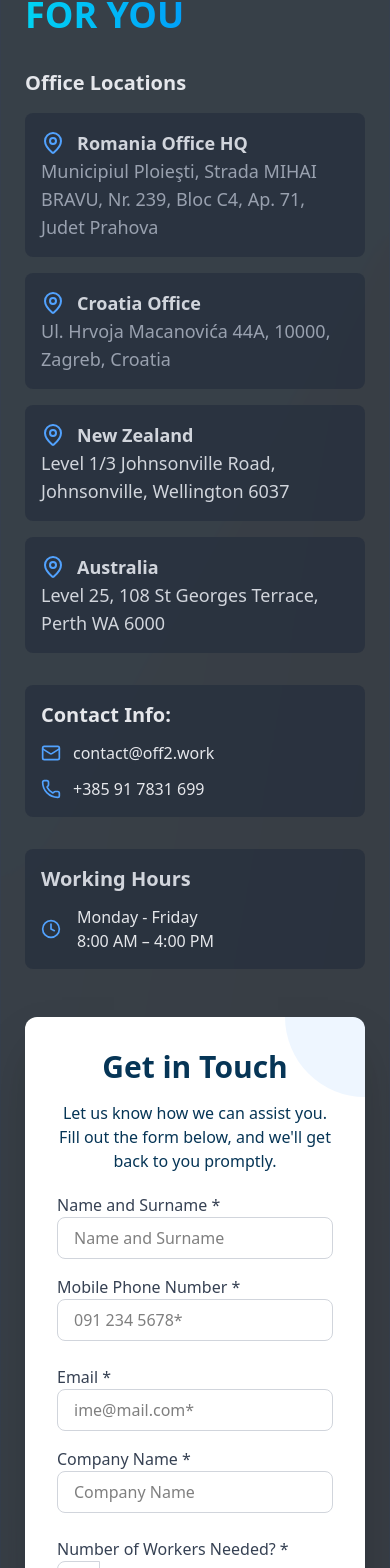
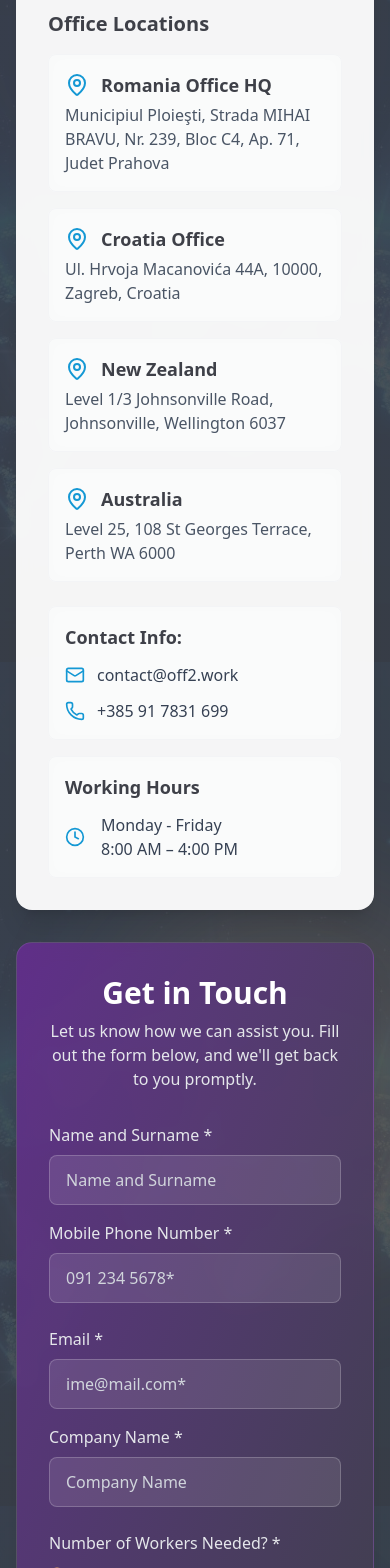
Before and after one commit to Ababil-Group/Off2Work, a React (Vite) app: page /areas-of-work in a window 390 px wide. Shown: the part 6811-8379 px from the top of the page. Built offline with nearby package versions, Linux system fonts and the light colour scheme; no server answers.

Commit message:
update new contact commit

```diff
--- a/src/App.jsx
+++ b/src/App.jsx
@@ -109,14 +109,14 @@ function App() {
       {showScrollButton && (
         <motion.button
           onClick={scrollToTop}
-          className="fixed bottom-8 right-8 text-white p-2 cursor-pointer border-2 border-[#6A3494] rounded-md shadow-lg hover:bg-primary-dark transition-colors z-50"
+          className="fixed bottom-8 right-8 text-red-600 p-2 cursor-pointer rounded-md shadow-lg hover:bg-primary-dark transition-colors z-50"
           initial={{ opacity: 0 }}
           animate={{ opacity: 1 }}
           exit={{ opacity: 0 }}
           whileHover={{ scale: 1.1 }}
           whileTap={{ scale: 0.9 }}
         >
-          <FaArrowUp className="animate-pulse size-6 text-gray-950" />
+          <FaArrowUp className="size-6 text-white" />
         </motion.button>
       )}
     </>
--- a/src/components/Navber.jsx
+++ b/src/components/Navber.jsx
@@ -189,7 +189,7 @@ const Navbar = () => {
                     {item.children ? (
                       <>
                         <div className="hidden lg:block relative group">
-                          <div className="flex items-center font-medium space-x-1 py-2 text-[#0f2a47] hover:text-[#0f2a47] cursor-pointer">
+                          <div className="flex items-center text-lg font-medium space-x-1 py-2 text-[#0f2a47] hover:text-[#0f2a47] cursor-pointer">
                             <span>{item.title}</span>
                             <ChevronDown className="h-4 w-4" />
                           </div>
@@ -256,7 +256,7 @@ const Navbar = () => {
                     ) : (
                       <Link
                         to={item.href}
-                        className={`block py-2 text-[#0f2a47] hover:text-[#222e3b] font-medium ${
+                        className={`block py-2 text-[#0f2a47] text-lg hover:text-[#222e3b] font-medium ${
                           currentPath === item.href
                             ? "font-bold border-b-2 border-t-2 border-[#0f2a47]"
                             : "hover:border-b-2 hover:border-t-2 hover:border-[#222e3b]"
--- a/src/pages/home/ContactSection.jsx
+++ b/src/pages/home/ContactSection.jsx
@@ -4,7 +4,7 @@ import { Link } from "react-router-dom";
 import { motion } from "framer-motion";
 import { fadeIn, staggerContainer, textVariant } from "./staggerContainer";
 import { useTranslation } from "react-i18next";
-import { FaPhone } from "react-icons/fa6";
+import contactImage from "../../assets/contactimage.jpg";
 
 const ContactSection = () => {
   const [workerCount, setWorkerCount] = useState(1);
@@ -13,148 +13,142 @@ const ContactSection = () => {
   return (
     <section
       id="get-in-touch"
-      className="bg-black bg-gradient-to-br from-[#063556] to-gray-900 overflow-hidden"
-    >
-      <div
+      className="relative overflow-hidden"
       style={{
-          backgroundImage: "url('/images/download.svg')",
+        backgroundImage: `linear-gradient(rgba(62, 64, 72, 0.9), rgba(62, 64, 72, 0.9)), url(${contactImage})`,
         backgroundSize: "cover",
         backgroundPosition: "center",
-          backgroundRepeat: "no-repeat",
+        backgroundAttachment: "fixed",
       }}
-        className="h-auto flex justify-center items-center py-16"
     >
+      {/* Decorative elements */}
+      <div className="absolute top-0 left-0 w-full h-full overflow-hidden z-0">
+        <div className="absolute top-20 left-10 w-64 h-64 bg-[#652D90]/10 rounded-full filter blur-3xl"></div>
+        <div className="absolute bottom-20 right-10 w-64 h-64 bg-[#1498D4]/10 rounded-full filter blur-3xl"></div>
+        <div className="absolute top-1/2 left-1/4 w-96 h-96 bg-[#F5AD59]/10 rounded-full filter blur-3xl"></div>
+      </div>
+
+      <div className="max-w-7xl mx-auto px-4 sm:px-6 lg:px-8 py-16 relative z-10">
         <motion.div
           variants={staggerContainer}
           initial="hidden"
           whileInView="show"
-          viewport={{ once: false, amount: 0.25 }}
-          className="max-w-7xl mx-auto bg-[#3E4247]/90 backdrop-blur-sm rounded-2xl px-6 md:px-20 mb-12 py-16 grid md:grid-cols-2 gap-12 shadow-2xl border border-gray-700/50"
+          viewport={{ once: true, amount: 0.25 }}
+          className="grid md:grid-cols-2 gap-8 lg:gap-12"
         >
+          {/* Left Column - Contact Info */}
           <motion.div
             variants={fadeIn("right", "tween", 0.2, 1)}
-            className="text-gray-200 space-y-8"
+            className="bg-white/95 backdrop-blur-sm rounded-2xl p-8 shadow-xl"
           >
             <motion.h2
               variants={textVariant(0.1)}
-              className="text-4xl font-bold leading-tight uppercase bg-clip-text text-transparent bg-gradient-to-r from-cyan-400 to-blue-600"
+              className="text-3xl font-bold text-[#652D90] mb-6"
             >
               {t("contact.homelocationh")}
             </motion.h2>
 
-            <div className="flex flex-col space-y-4">
-              <p className="font-bold text-xl">{t("contact.officel")}</p>
+            <div className="space-y-6">
+              <div>
+                <h3 className="text-xl font-semibold text-[#3E4048] mb-4">
+                  {t("contact.officel")}
+                </h3>
                 <div className="space-y-4">
+                  {[
+                    {
+                      title: "Romania Office HQ",
+                      address:
+                        "Municipiul Ploieşti, Strada MIHAI BRAVU, Nr. 239, Bloc C4, Ap. 71, Judet Prahova",
+                    },
+                    {
+                      title: "Croatia Office",
+                      address:
+                        "Ul. Hrvoja Macanovića 44A, 10000, Zagreb, Croatia",
+                    },
+                    {
+                      title: "New Zealand",
+                      address:
+                        "Level 1/3 Johnsonville Road, Johnsonville, Wellington 6037",
+                    },
+                    {
+                      title: "Australia",
+                      address:
+                        "Level 25, 108 St Georges Terrace, Perth WA 6000",
+                    },
+                  ].map((location, index) => (
                     <motion.div
-                  whileHover={{ scale: 1.02 }}
-                  className="p-4 rounded-lg bg-gray-800/50 hover:bg-gray-800/70 transition-all duration-300"
+                      key={index}
+                      whileHover={{ x: 5 }}
+                      className="p-4 rounded-lg bg-gray-50/80 border border-gray-100 backdrop-blur-sm"
                     >
-                  <p className="text-lg font-bold text-gray-300 flex items-center gap-3">
-                    <span className="text-blue-400">
+                      <p className="text-lg font-semibold text-[#3E4048] flex items-center gap-3">
+                        <span className="text-[#1498D4]">
                           <MapPin />
                         </span>
-                    Romania Office HQ
+                        {location.title}
                       </p>
-                  <Link href={""} className="text-lg text-gray-400 ">
-                    Municipiul Ploieşti, Strada MIHAI BRAVU, Nr. 239, Bloc C4,
-                    Ap. 71, Judet Prahova
-                  </Link>
+                      <p className="text-gray-600 mt-1">{location.address}</p>
                     </motion.div>
-                <motion.div
-                  whileHover={{ scale: 1.02 }}
-                  className="p-4 rounded-lg bg-gray-800/50 hover:bg-gray-800/70 transition-all duration-300"
-                >
-                  <p className="text-lg font-bold text-gray-300 flex items-center gap-3">
-                    <span className="text-blue-400">
-                      <MapPin />
-                    </span>
-                    Croatia Office
-                  </p>
-                  <Link href={""} className="text-lg text-gray-400 ">
-                    Ul. Hrvoja Macanovića 44A, 10000, Zagreb, Croatia
-                  </Link>
-                </motion.div>
-
-                <motion.div
-                  whileHover={{ scale: 1.02 }}
-                  className="p-4 rounded-lg bg-gray-800/50 hover:bg-gray-800/70 transition-all duration-300"
-                >
-                  <p className="text-lg text-gray-300 font-bold flex items-center gap-3">
-                    <span className="text-blue-400">
-                      <MapPin />
-                    </span>
-                    New Zealand
-                  </p>
-                  <Link href={""} className="text-lg text-gray-300 ">
-                    Level 1/3 Johnsonville Road, Johnsonville, Wellington 6037
-                  </Link>
-                </motion.div>
-
-                <motion.div
-                  whileHover={{ scale: 1.02 }}
-                  className="p-4 rounded-lg bg-gray-800/50 hover:bg-gray-800/70 transition-all duration-300"
-                >
-                  <p className="text-lg text-gray-300 font-bold flex items-center gap-3">
-                    <span className="text-blue-400">
-                      <MapPin />
-                    </span>
-                    Australia
-                  </p>
-                  <Link href={""} className="text-lg text-gray-300 ">
-                    Level 25, 108 St Georges Terrace, Perth WA 6000
-                  </Link>
-                </motion.div>
+                  ))}
                 </div>
               </div>
 
+              <div className="space-y-4">
                 <motion.div
-              whileHover={{ scale: 1.01 }}
-              className="p-4 rounded-lg bg-gray-800/50"
+                  whileHover={{ x: 5 }}
+                  className="p-4 rounded-lg bg-gray-50/80 border border-gray-100 backdrop-blur-sm"
                 >
-              <p className="font-semibold text-xl mb-3">Contact Info:</p>
+                  <h4 className="font-semibold text-lg text-[#3E4048] mb-3">
+                    Contact Info:
+                  </h4>
                   <div className="space-y-3">
-                <p className="flex items-center gap-3 text-gray-200 hover:text-blue-400 transition-colors">
-                  <Mail className="w-5 h-5 text-blue-400" />
+                    <a
+                      href="mailto:contact@off2.work"
+                      className="flex items-center gap-3 text-gray-700 hover:text-[#652D90] transition-colors"
+                    >
+                      <Mail className="w-5 h-5 text-[#1498D4]" />
                       contact@off2.work
-                </p>
-                <p className="flex items-center gap-3 text-gray-200 hover:text-blue-400 transition-colors">
-                  <Phone className="w-5 h-5 text-blue-400" />
+                    </a>
+                    <a
+                      href="tel:+385917831699"
+                      className="flex items-center gap-3 text-gray-700 hover:text-[#652D90] transition-colors"
+                    >
+                      <Phone className="w-5 h-5 text-[#1498D4]" />
                       +385 91 7831 699
-                </p>
+                    </a>
                   </div>
                 </motion.div>
 
                 <motion.div
-              whileHover={{ scale: 1.01 }}
-              className="p-4 rounded-lg bg-gray-800/50"
+                  whileHover={{ x: 5 }}
+                  className="p-4 rounded-lg bg-gray-50/80 border border-gray-100 backdrop-blur-sm"
                 >
-              <p className="font-semibold text-gray-300 text-xl mb-3">
+                  <h4 className="font-semibold text-lg text-[#3E4048] mb-3">
                     Working Hours
-              </p>
-              <div className="flex items-center gap-4 text-gray-200">
-                <Clock className="w-5 h-5 text-blue-400" />
+                  </h4>
+                  <div className="flex items-center gap-4 text-gray-700">
+                    <Clock className="w-5 h-5 text-[#1498D4]" />
                     <div>
                       <p>Monday - Friday</p>
                       <p>8:00 AM – 4:00 PM</p>
                     </div>
                   </div>
                 </motion.div>
+              </div>
+            </div>
           </motion.div>
 
+          {/* Right Column - Contact Form */}
           <motion.div
             variants={fadeIn("left", "tween", 0.2, 1)}
-            className="bg-white rounded-xl p-8 shadow-2xl relative overflow-hidden"
+            className="bg-gradient-to-br md:flex flex-col items-center justify-center from-[#652D90]/90 to-[#3E4048]/90 backdrop-blur-sm rounded-2xl p-8 shadow-xl text-white border border-white/10"
           >
-            <div className="absolute -top-20 -right-20 w-40 h-40 bg-blue-400/10 rounded-full"></div>
-            <div className="absolute -bottom-10 -left-10 w-32 h-32 bg-blue-600/10 rounded-full"></div>
-
-            <div className="relative z-10">
-              <div className="flex flex-col items-center justify-center space-y-4 mb-5">
+            <div className="mb-8 text-center">
               <motion.h2
                 initial={{ opacity: 0, y: 20 }}
                 animate={{ opacity: 1, y: 0 }}
                 transition={{ duration: 0.5 }}
-                  className="text-[#063556] text-3xl font-bold"
+                className="text-3xl font-bold mb-2"
               >
                 {t("contact.contactget")}
               </motion.h2>
@@ -162,7 +156,7 @@ const ContactSection = () => {
                 initial={{ opacity: 0, y: 20 }}
                 animate={{ opacity: 1, y: 0 }}
                 transition={{ duration: 0.5, delay: 0.1 }}
-                  className="text-center font-medium text-[#063556]"
+                className="text-gray-200"
               >
                 {t("contact.hometouch")}
               </motion.p>
@@ -176,7 +170,6 @@ const ContactSection = () => {
               transition={{ duration: 0.5, delay: 0.2 }}
               className="space-y-6"
             >
-                {/* Hidden inputs (optional) */}
               <input type="hidden" name="_captcha" value="false" />
               <input
                 type="hidden"
@@ -186,7 +179,7 @@ const ContactSection = () => {
 
               <div className="grid md:grid-cols-2 gap-4">
                 <div className="space-y-2">
-                    <label htmlFor="fullName" className="text-gray-700">
+                  <label htmlFor="fullName" className="block text-gray-200">
                     {t("contact.name")} *
                   </label>
                   <input
@@ -194,11 +187,11 @@ const ContactSection = () => {
                     name="name"
                     placeholder={t("contact.name")}
                     required
-                      className="w-full px-4 py-2 border border-gray-300 rounded-lg focus:ring-2 focus:ring-blue-500 focus:border-blue-500 outline-none transition-all"
+                    className="w-full px-4 py-3 bg-white/10 border border-white/20 rounded-lg focus:ring-2 focus:ring-[#F5AD59] focus:border-[#F5AD59] outline-none transition-all placeholder-gray-300"
                   />
                 </div>
                 <div className="space-y-2">
-                    <label htmlFor="mobile" className="text-gray-700">
+                  <label htmlFor="mobile" className="block text-gray-200">
                     {t("contact.phone")} *
                   </label>
                   <input
@@ -207,14 +200,14 @@ const ContactSection = () => {
                     placeholder="091 234 5678*"
                     type="tel"
                     required
-                      className="w-full px-4 py-2 border border-gray-300 rounded-lg focus:ring-2 focus:ring-blue-500 focus:border-blue-500 outline-none transition-all"
+                    className="w-full px-4 py-3 bg-white/10 border border-white/20 rounded-lg focus:ring-2 focus:ring-[#F5AD59] focus:border-[#F5AD59] outline-none transition-all placeholder-gray-300"
                   />
                 </div>
               </div>
 
               <div className="grid md:grid-cols-2 gap-4">
                 <div className="space-y-2">
-                    <label htmlFor="email" className="text-gray-700">
+                  <label htmlFor="email" className="block text-gray-200">
                     {t("contact.email")}*
                   </label>
                   <input
@@ -223,11 +216,11 @@ const ContactSection = () => {
                     placeholder="ime@mail.com*"
                     type="email"
                     required
-                      className="w-full px-4 py-2 border border-gray-300 rounded-lg focus:ring-2 focus:ring-blue-500 focus:border-blue-500 outline-none transition-all"
+                    className="w-full px-4 py-3 bg-white/10 border border-white/20 rounded-lg focus:ring-2 focus:ring-[#F5AD59] focus:border-[#F5AD59] outline-none transition-all placeholder-gray-300"
                   />
                 </div>
                 <div className="space-y-2">
-                    <label htmlFor="company" className="text-gray-700">
+                  <label htmlFor="company" className="block text-gray-200">
                     {t("contact.conpany")} *
                   </label>
                   <input
@@ -235,19 +228,16 @@ const ContactSection = () => {
                     name="company"
                     placeholder={t("contact.conpany")}
                     required
-                      className="w-full px-4 py-2 border border-gray-300 rounded-lg focus:ring-2 focus:ring-blue-500 focus:border-blue-500 outline-none transition-all"
+                    className="w-full px-4 py-3 bg-white/10 border border-white/20 rounded-lg focus:ring-2 focus:ring-[#F5AD59] focus:border-[#F5AD59] outline-none transition-all placeholder-gray-300"
                   />
                 </div>
               </div>
 
               <div className="space-y-2">
-                  <label className="text-gray-700">
+                <label className="block text-gray-200">
                   {t("contact.employee")} *
                 </label>
-                  <div className="flex items-center">
-                    <span className="text-gray-700 inline-block border px-4 py-2 border-gray-300 rounded-l-lg mr-0">
-                      {workerCount}
-                    </span>
+                <div className="flex items-center gap-4">
                   <input
                     type="range"
                     min="1"
@@ -255,13 +245,16 @@ const ContactSection = () => {
                     value={workerCount}
                     name="employees"
                     onChange={(e) => setWorkerCount(e.target.value)}
-                      className="w-full h-2 bg-gray-200 rounded-lg appearance-none cursor-pointer"
+                    className="w-full h-2 bg-white/20 rounded-lg appearance-none cursor-pointer accent-[#F5AD59]"
                   />
+                  <span className="text-white font-medium w-12 text-center">
+                    {workerCount}
+                  </span>
                 </div>
               </div>
 
               <div className="space-y-2">
-                  <label htmlFor="message" className="text-gray-700">
+                <label htmlFor="message" className="block text-gray-200">
                   {t("contact.textare")}
                 </label>
                 <textarea
@@ -269,20 +262,22 @@ const ContactSection = () => {
                   name="message"
                   placeholder={t("contact.textare")}
                   rows={4}
-                    className="w-full px-4 py-2 border border-gray-300 rounded-lg focus:ring-2 focus:ring-blue-500 focus:border-blue-500 outline-none transition-all"
+                  className="w-full px-4 py-3 bg-white/10 border border-white/20 rounded-lg focus:ring-2 focus:ring-[#F5AD59] focus:border-[#F5AD59] outline-none transition-all placeholder-gray-300"
                 />
               </div>
 
               <motion.button
-                  whileHover={{ scale: 1.02 }}
+                whileHover={{
+                  scale: 1.02,
+                  boxShadow: "0 8px 15px rgba(245, 173, 89, 0.3)",
+                }}
                 whileTap={{ scale: 0.98 }}
                 type="submit"
-                  className="w-full bg-gradient-to-r from-[#652D90] to-[#652D90]/90 hover:from-[#5e248a] hover:to-[#5e248a]/90 text-white py-3 px-6 rounded-lg font-medium flex items-center justify-center transition-all duration-300 shadow-lg"
+                className="w-full bg-gradient-to-r from-[#F5AD59] to-[#F5AD59]/90 hover:from-[#e69d4f] hover:to-[#e69d4f]/90 text-[#3E4048] py-4 px-6 rounded-lg font-semibold flex items-center justify-center transition-all duration-300 shadow-lg"
               >
                 <Send className="mr-2 h-5 w-5" /> {t("contact.contactbtn")}
               </motion.button>
             </motion.form>
-            </div>
           </motion.div>
         </motion.div>
       </div>
```
Also changed, not shown: src/assets/contactimage.jpg (added). Lines whose indentation alone changed are shown as unchanged.
